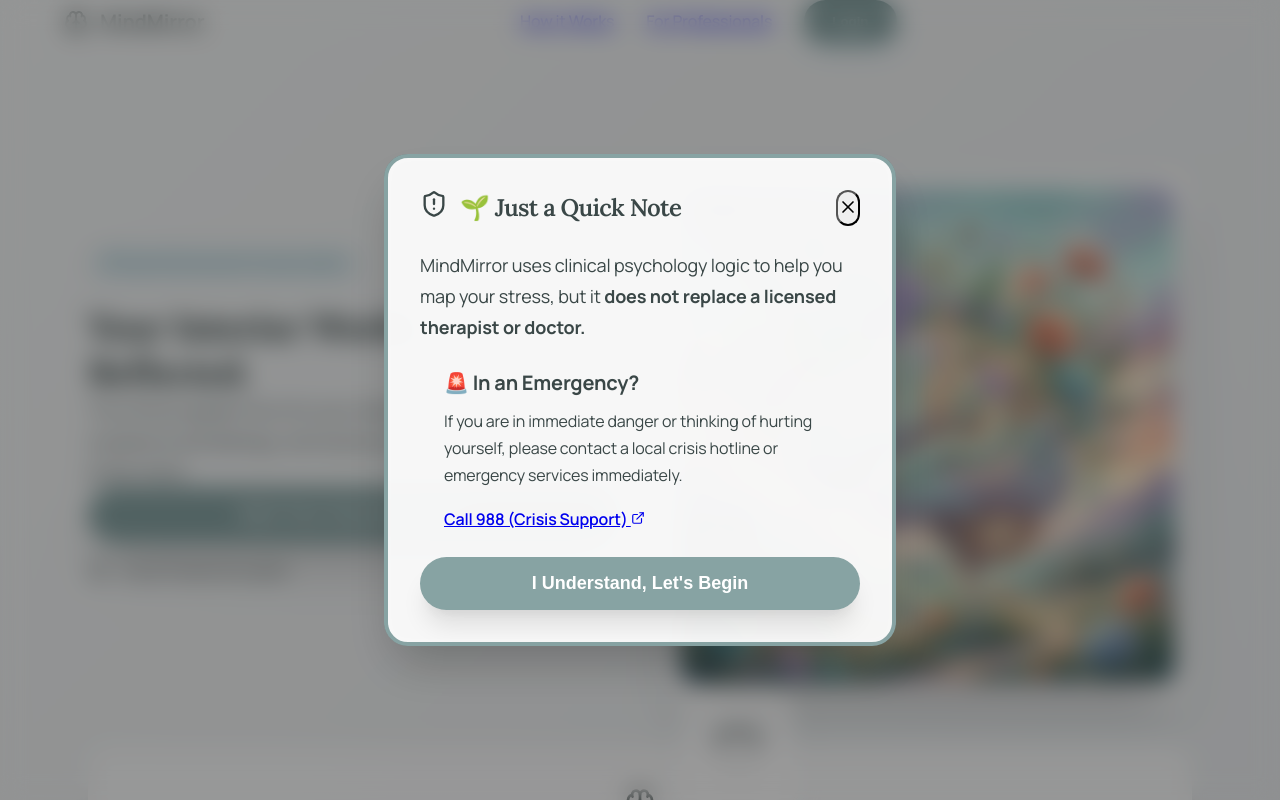
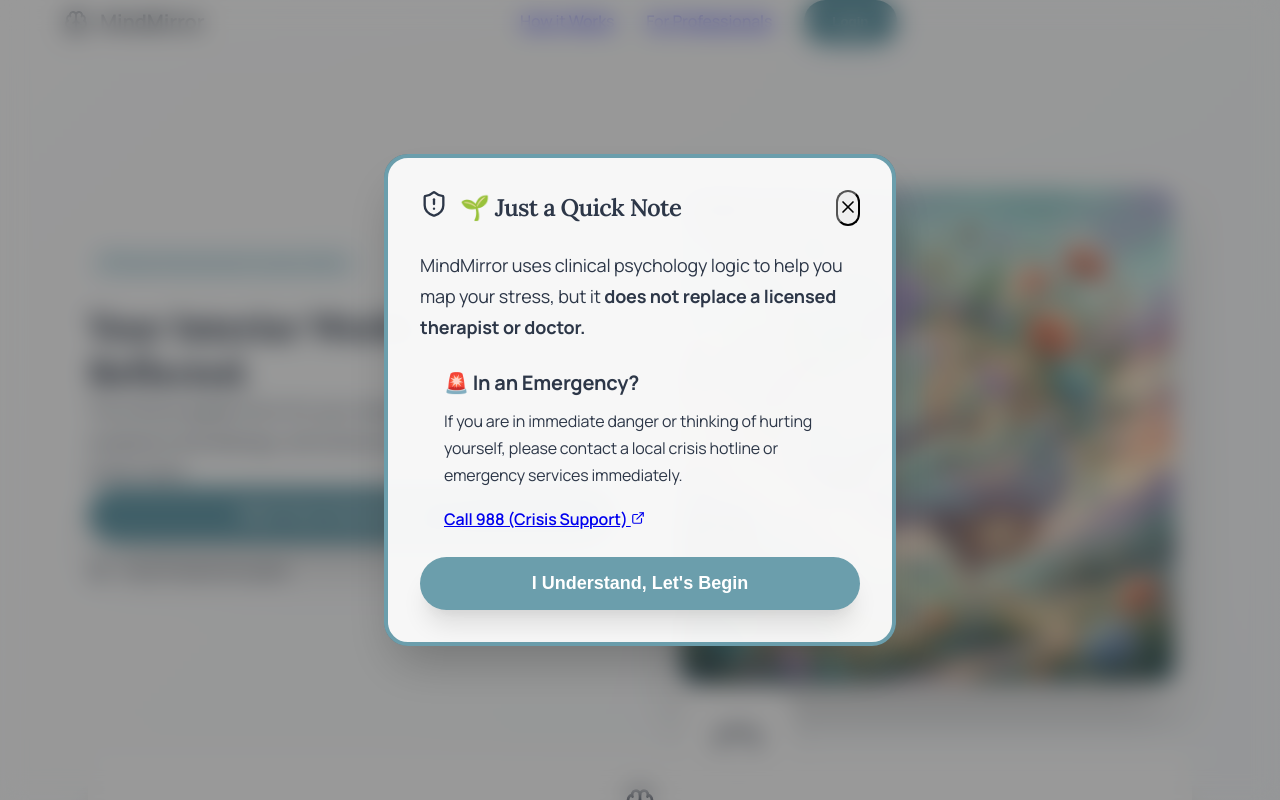
Before and after one commit to adhil7198-create/mind-mirror, a React (Vite) app: page / in a window 1280 px wide. Shown: the top 800 px of the page. Built offline with nearby package versions, Linux system fonts and the light colour scheme.

Commit message:
style: fix 'blurred' screen by reducing glass blur and increasing UI brightness

```diff
--- a/src/index.css
+++ b/src/index.css
@@ -1,24 +1,25 @@
 @import url('https://fonts.googleapis.com/css2?family=Lora:ital,wght@0,400..700;1,400..700&family=Manrope:wght@200..800&display=swap');
 
 :root {
-  /* Healing Garden Palette */
-  --primary-teal: #87a3a3;
-  /* Calm Sage */
-  --primary-teal-light: #a9bcbc;
-  --primary-teal-dark: #6b8a8a;
-  --soft-lavender: #d4d9e2;
-  /* Muted Blue-Grey */
-  --warm-coral: #d4a39d;
-  /* Dusky Rose */
-  --warm-yellow: #e8dcc4;
-  /* Warm Sand */
-  --text-dark: #3a4747;
-  /* Grounded Slate */
-  --text-muted: #718096;
-  --glass-bg: rgba(255, 255, 255, 0.75);
-  --glass-border: rgba(255, 255, 255, 0.5);
-  --shadow: 0 12px 40px rgba(135, 163, 163, 0.1);
-  --bg-gradient: linear-gradient(135deg, #f7f9f9 0%, #ebeef0 100%);
+  /* Healing Garden Palette - Brightened & Clear */
+  --primary-teal: #6b9eac;
+  /* Brighter Calm Teal */
+  --primary-teal-light: #9bc0cb;
+  --primary-teal-dark: #4a7d8a;
+  --soft-lavender: #e2e8f0;
+  /* Clearer Soft Blue */
+  --warm-coral: #ef9a9a;
+  /* Clearer Coral */
+  --warm-yellow: #fff3e0;
+  /* Bright Sand */
+  --text-dark: #2d3748;
+  /* Clearer Slate */
+  --text-muted: #4a5568;
+  --glass-bg: rgba(255, 255, 255, 0.95);
+  /* More opaque */
+  --glass-border: rgba(255, 255, 255, 0.8);
+  --shadow: 0 15px 35px rgba(0, 0, 0, 0.08);
+  --bg-gradient: linear-gradient(135deg, #ffffff 0%, #f7fafc 100%);
   --accent-gradient: linear-gradient(135deg, var(--primary-teal), var(--soft-lavender));
 }
 
@@ -52,11 +53,12 @@ h5 {
   word-wrap: break-word;
 }
 
-/* Glassmorphism Utility */
+/* Glassmorphism Utility - Bright & Clear */
 .glass {
   background: var(--glass-bg);
-  backdrop-filter: blur(12px);
-  -webkit-backdrop-filter: blur(12px);
+  backdrop-filter: blur(4px);
+  /* Reduced for clarity */
+  -webkit-backdrop-filter: blur(4px);
   border: 1px solid var(--glass-border);
   box-shadow: var(--shadow);
   border-radius: 24px;
```
